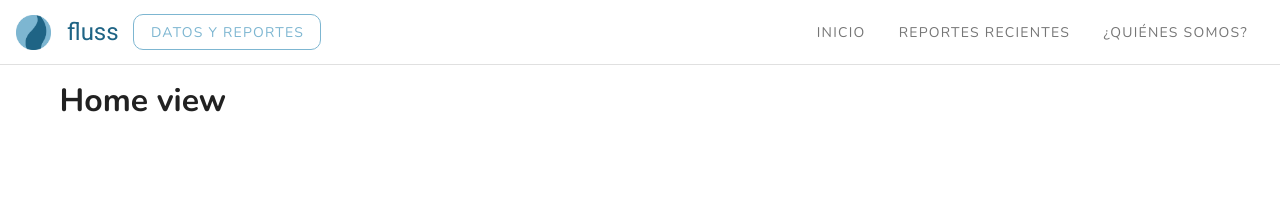
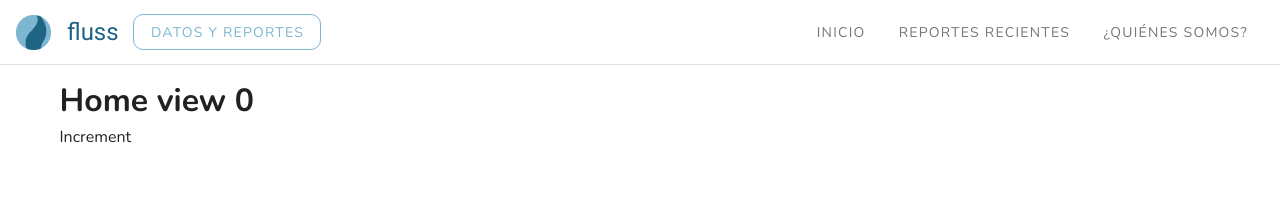
Before and after one commit to fluss-rd/fluss, a Vue app in the folder user/dashboard/: page /#/Home in a window 1280 px wide. Shown: the top 199 px of the page. Built offline with nearby package versions, Linux system fonts and the light colour scheme.

Commit message:
[WIP] Add some views to test global store, navigation and state

```diff
--- a/user/dashboard/src/router/index.ts
+++ b/user/dashboard/src/router/index.ts
@@ -1,23 +1,30 @@
-import Vue from 'vue'
-import VueRouter, { RouteConfig } from 'vue-router'
-import Home from '../views/Home.vue'
+import Vue from "vue";
+import VueRouter, { RouteConfig } from "vue-router";
+import Home from "../views/Home.vue";
+import Another from "../views/Another.vue";
+import New from "../views/New.vue";
 
-Vue.use(VueRouter)
+Vue.use(VueRouter);
 
 const routes: Array<RouteConfig> = [
   {
-    path: '*',
-    redirect: 'Home'
+    path: "*",
+    redirect: "Home",
   },
   {
-    path: '/home',
-    name: 'Home',
+    path: "/home",
+    name: "Home",
     component: Home,
-  }
-]
+  },
+  {
+    path: "/another",
+    name: "Another",
+    component: Another,
+  },
+];
 
-export default routes
+export default routes;
 
 export const router = new VueRouter({
-  routes
-})
+  routes,
+});
--- a/user/dashboard/src/store/index.ts
+++ b/user/dashboard/src/store/index.ts
@@ -1,9 +1,22 @@
 import Vue from 'vue'
 import Vuex from 'vuex'
 
-Vue.use(Vuex)
+Vue.use(Vuex);
+
 const store = new Vuex.Store({
-  modules: {}
+  state: {
+    count: 0,
+  },
+  mutations: {
+    setCount(state) {
+      state.count += 1;
+    }
+  },
+  actions: {
+    incrementCount(context) {
+      context.commit('setCount', context.state.count + 1);
+    }
+  }
 })
 
 export const dispatch = (output: { type: string; payload: object }) =>
--- /dev/null
+++ b/user/dashboard/src/views/Another.vue
@@ -0,0 +1,18 @@
+<template>
+  <div>
+    <h1 class="text-h3">Another</h1>
+
+    <v-btn @click="toPrevious()">To previous</v-btn>
+  </div>
+</template>
+
+<script lang="ts">
+import { Component, Vue } from 'vue-property-decorator';
+
+@Component({})
+export default class Home extends Vue {
+  toPrevious() {
+    this.$router.back();
+  }
+}
+</script>
--- a/user/dashboard/src/views/Home.vue
+++ b/user/dashboard/src/views/Home.vue
@@ -1,5 +1,21 @@
 <template>
   <div>
-    <h1>Home view</h1>
+    <h1>Home view {{ count }}</h1>
+    <button @click="increment()">Increment </button>
   </div>
 </template>
+
+<script lang="ts">
+import { Component, Vue } from 'vue-property-decorator';
+
+@Component({})
+export default class Home extends Vue {
+  get count() {
+    return this.$store.state.count;
+  }
+
+  increment() {
+    this.$store.dispatch("incrementCount");
+  }
+}
+</script>
```
Also changed, not shown: 1 other file (tests, documents, lock files or other folders).
